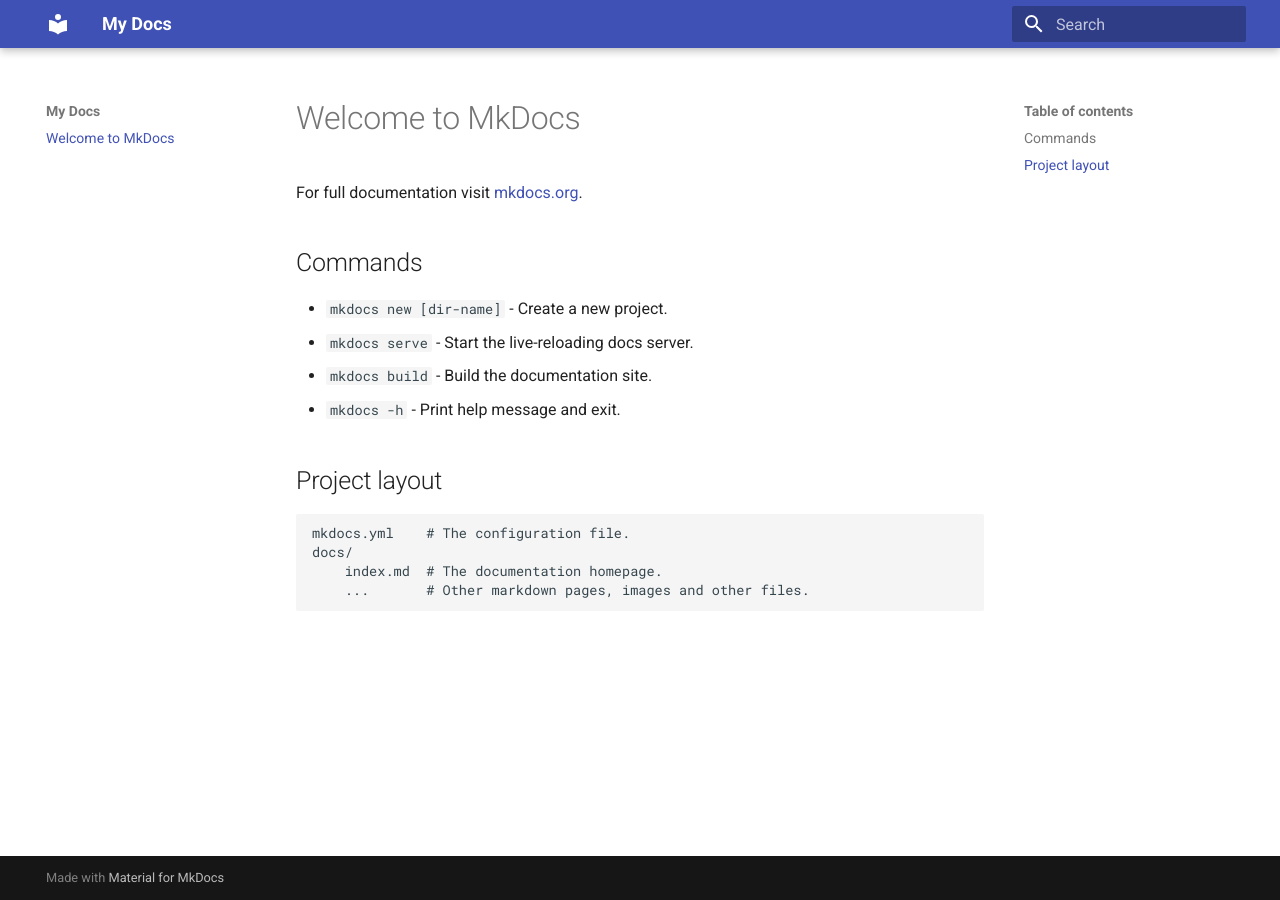
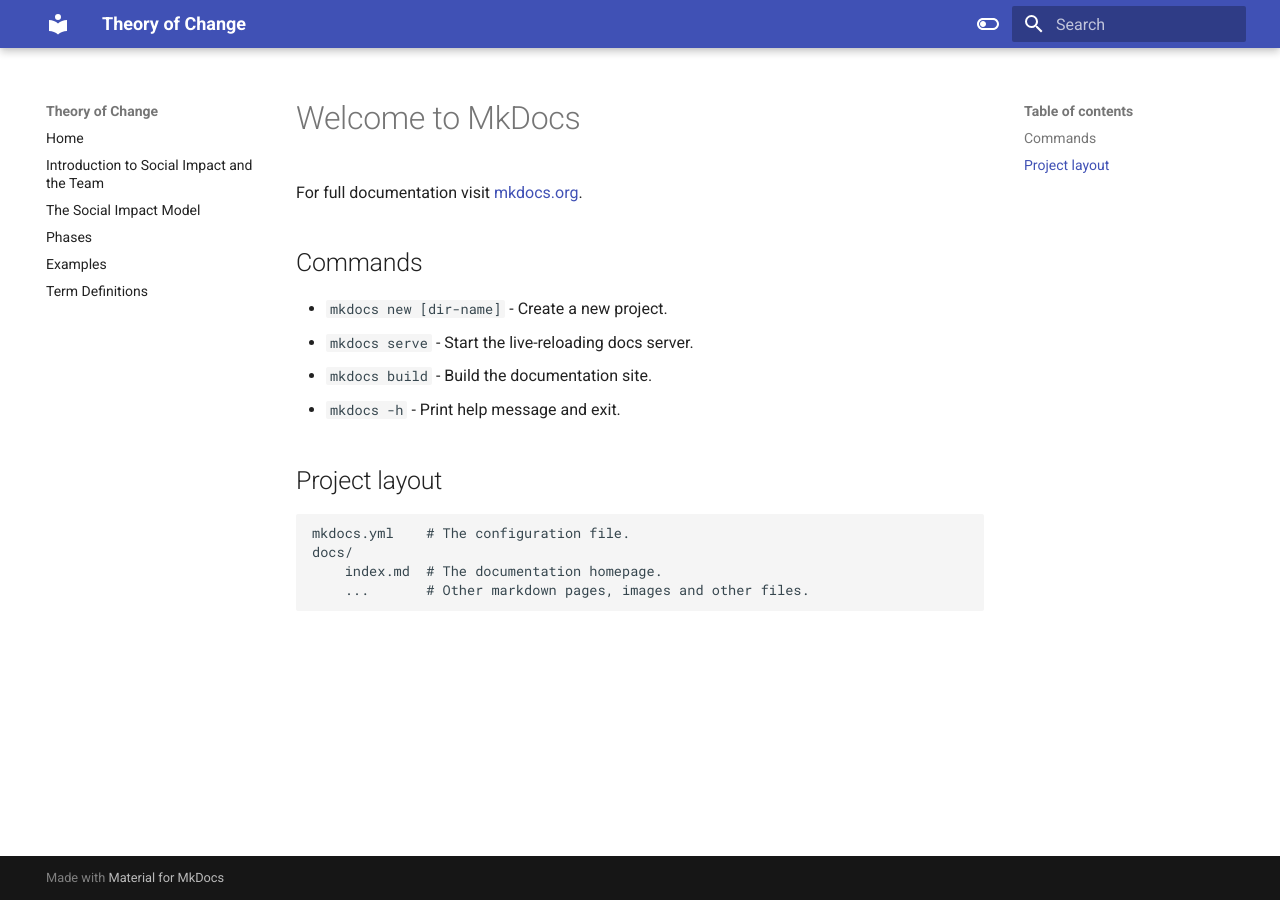
Before and after one commit to geoglows/toc.geoglows.docs, an MkDocs documentation site: the page built from docs/index.md, in a window 1280 px wide. Built offline with MkDocs 1.6.1 and Material for MkDocs 9.7.7, drawn with Linux system fonts in a browser that asks for light colours.

Commit message:
mkdocs working

```diff
--- a/mkdocs.yml
+++ b/mkdocs.yml
@@ -1,3 +1,29 @@
-site_name: My Docs
+site_name: Theory of Change
+
 theme:
   name: material
+  palette:
+
+    #light mode
+    - scheme: default
+      primary: indigo
+      accent: indigo
+      toggle:
+        icon: material/toggle-switch-off-outline
+        name: Switch to dark mode
+
+
+    #dark mode
+    - scheme: slate
+      primary: indigo
+      accent: indigo
+      toggle:
+        icon: material/toggle-switch
+        name: Switch to light mode
+nav:
+  - Home: toc.md
+  - Introduction to Social Impact and the Team: overview.md
+  - The Social Impact Model: model.md
+  - Phases: phases.md
+  - Examples: examples.md
+  - Term Definitions: definitions.md
```
Also changed, not shown: docs/definitions.md (added), docs/examples.md (added), docs/model.md (added), docs/overview.md (added), docs/phases.md (added), docs/toc.md (added).
